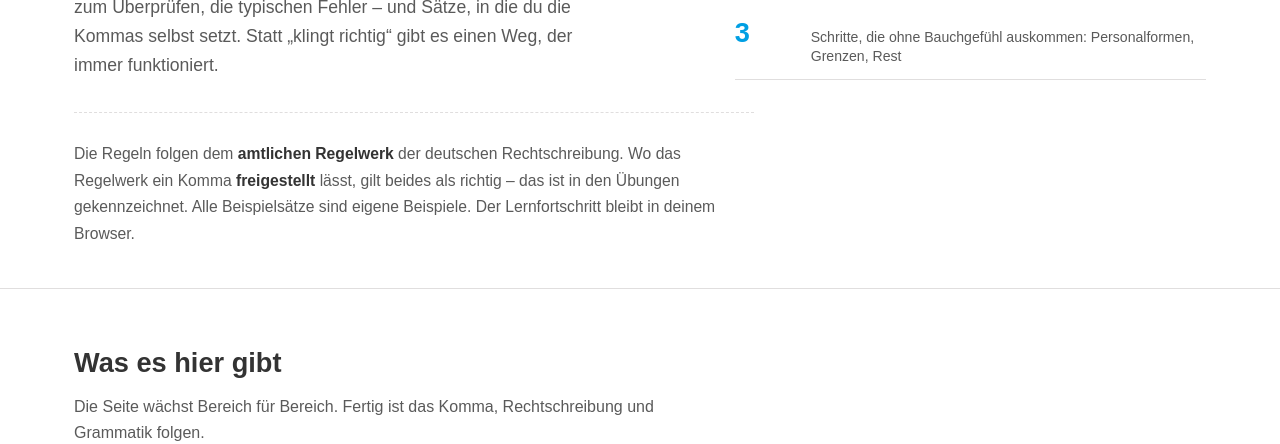
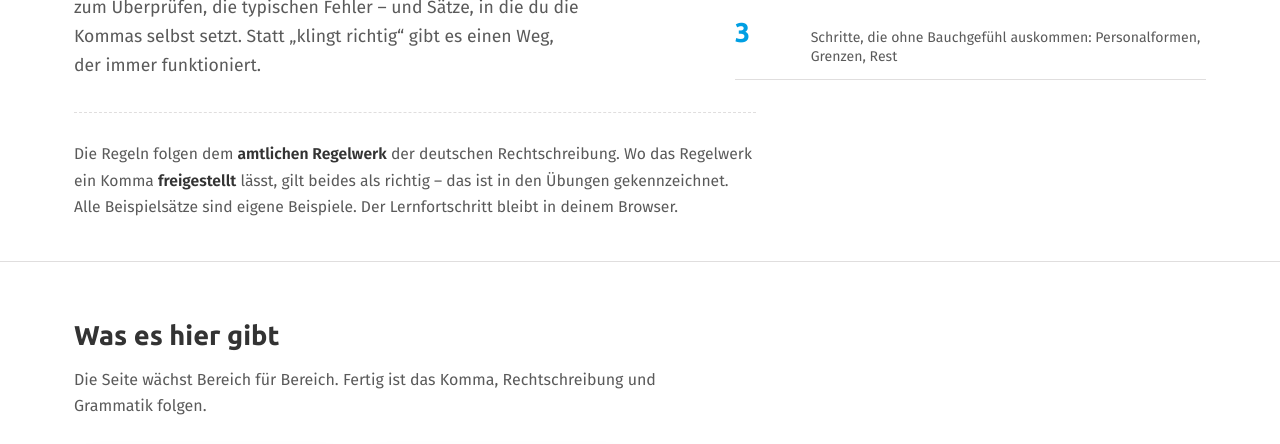
Before and after one commit to schmidh2/schreibrichtigkeit-oberstufe, a plain HTML site: page index.html in a window 1280 px wide. Shown: the part 361-805 px from the top of the page. Drawn offline with Linux system fonts and the light colour scheme.

Commit message:
Schriften Fira Sans und Ubuntu selbst ausgeliefert (woff2, Lizenzen beigelegt), kein Aufruf bei Google
Co-Authored-By: Claude Sonnet 5.5 <noreply@anthropic.com>

```diff
--- a/index.html
+++ b/index.html
@@ -7,6 +7,16 @@
 <meta name="description" content="Kommasetzung für die Oberstufe: Entscheider, Kommafälle mit Regel, Probe und typischen Fehlern, dazu Online-Übungen zum Kommasetzen.">
 <title>Schreibrichtigkeit – Komma</title>
 <style>
+  /* Schriften: Fira Sans (SIL OFL 1.1) und Ubuntu (Ubuntu Font Licence 1.0), selbst ausgeliefert, kein Aufruf bei Google. Lizenzen siehe fonts/ */
+  @font-face{ font-family:'Fira Sans'; font-style:normal; font-weight:300; font-display:swap; src:url(fonts/FiraSans-300.woff2) format('woff2'); unicode-range:U+0000-00FF, U+0131, U+0152-0153, U+02BB-02BC, U+02C6, U+02DA, U+02DC, U+0304, U+0308, U+0329, U+2000-206F, U+20AC, U+2122, U+2191, U+2193, U+2212, U+2215, U+FEFF, U+FFFD; }
+  @font-face{ font-family:'Fira Sans'; font-style:normal; font-weight:400; font-display:swap; src:url(fonts/FiraSans-400.woff2) format('woff2'); unicode-range:U+0000-00FF, U+0131, U+0152-0153, U+02BB-02BC, U+02C6, U+02DA, U+02DC, U+0304, U+0308, U+0329, U+2000-206F, U+20AC, U+2122, U+2191, U+2193, U+2212, U+2215, U+FEFF, U+FFFD; }
+  @font-face{ font-family:'Fira Sans'; font-style:normal; font-weight:500; font-display:swap; src:url(fonts/FiraSans-500.woff2) format('woff2'); unicode-range:U+0000-00FF, U+0131, U+0152-0153, U+02BB-02BC, U+02C6, U+02DA, U+02DC, U+0304, U+0308, U+0329, U+2000-206F, U+20AC, U+2122, U+2191, U+2193, U+2212, U+2215, U+FEFF, U+FFFD; }
+  @font-face{ font-family:'Fira Sans'; font-style:normal; font-weight:600; font-display:swap; src:url(fonts/FiraSans-600.woff2) format('woff2'); unicode-range:U+0000-00FF, U+0131, U+0152-0153, U+02BB-02BC, U+02C6, U+02DA, U+02DC, U+0304, U+0308, U+0329, U+2000-206F, U+20AC, U+2122, U+2191, U+2193, U+2212, U+2215, U+FEFF, U+FFFD; }
+  @font-face{ font-family:'Fira Sans'; font-style:normal; font-weight:700; font-display:swap; src:url(fonts/FiraSans-700.woff2) format('woff2'); unicode-range:U+0000-00FF, U+0131, U+0152-0153, U+02BB-02BC, U+02C6, U+02DA, U+02DC, U+0304, U+0308, U+0329, U+2000-206F, U+20AC, U+2122, U+2191, U+2193, U+2212, U+2215, U+FEFF, U+FFFD; }
+  @font-face{ font-family:'Ubuntu'; font-style:normal; font-weight:400; font-display:swap; src:url(fonts/Ubuntu-400.woff2) format('woff2'); unicode-range:U+0000-00FF, U+0131, U+0152-0153, U+02BB-02BC, U+02C6, U+02DA, U+02DC, U+0304, U+0308, U+0329, U+2000-206F, U+20AC, U+2122, U+2191, U+2193, U+2212, U+2215, U+FEFF, U+FFFD; }
+  @font-face{ font-family:'Ubuntu'; font-style:normal; font-weight:500; font-display:swap; src:url(fonts/Ubuntu-500.woff2) format('woff2'); unicode-range:U+0000-00FF, U+0131, U+0152-0153, U+02BB-02BC, U+02C6, U+02DA, U+02DC, U+0304, U+0308, U+0329, U+2000-206F, U+20AC, U+2122, U+2191, U+2193, U+2212, U+2215, U+FEFF, U+FFFD; }
+  @font-face{ font-family:'Ubuntu'; font-style:normal; font-weight:700; font-display:swap; src:url(fonts/Ubuntu-700.woff2) format('woff2'); unicode-range:U+0000-00FF, U+0131, U+0152-0153, U+02BB-02BC, U+02C6, U+02DA, U+02DC, U+0304, U+0308, U+0329, U+2000-206F, U+20AC, U+2122, U+2191, U+2193, U+2212, U+2215, U+FEFF, U+FFFD; }
+
   :root{
     /* Design der Schulhomepage (gym.scp.ac.at), wie Textsortenatlas-Homepage und Unterstufen-Lernpfade */
     --bg:#FFFFFF;
```
Also changed, not shown: fonts/FiraSans-300.woff2 (added), fonts/FiraSans-400.woff2 (added), fonts/FiraSans-500.woff2 (added), fonts/FiraSans-600.woff2 (added), fonts/FiraSans-700.woff2 (added), fonts/OFL-FiraSans.txt (added), fonts/UFL-Ubuntu.txt (added), fonts/Ubuntu-400.woff2 (added), fonts/Ubuntu-500.woff2 (added), fonts/Ubuntu-700.woff2 (added), 2 other files.
